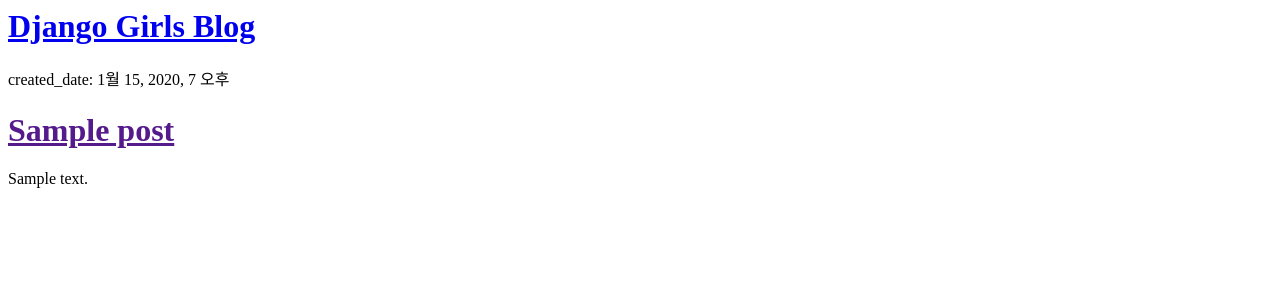
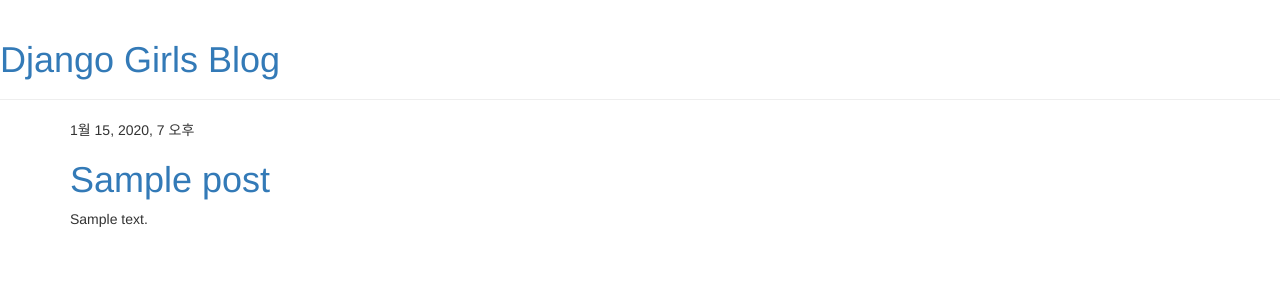
Before and after one commit to 102092/DjangoTutorial, a Django app: page / in a window 1280 px wide. Shown: the top 300 px of the page. Run offline with Django 3.2, Linux system fonts and the light colour scheme; tables that the repository leaves empty hold one stand-in row (values such as "Sample post"); some libraries are stand-ins or nearby versions.

Commit message:
19.07.27
django template

```diff
--- /dev/null
+++ b/blog/templates/blog/base.html
@@ -0,0 +1,27 @@
+{% load static %}
+<html>
+
+<head>
+    <title>Django Girls blog</title>
+    <link rel="stylesheet" href="//maxcdn.bootstrapcdn.com/bootstrap/3.2.0/css/bootstrap.min.css">
+    <link rel="stylesheet" href="//maxcdn.bootstrapcdn.com/bootstrap/3.2.0/css/bootstrap-theme.min.css">
+    <link href='//fonts.googleapis.com/css?family=Lobster&subset=latin,latin-ext' rel='stylesheet' type='text/css'>
+    <link rel="stylesheet" href="{% static 'css/blog.css' %}">
+</head>
+
+<body>
+<body>
+    <div class="page-header">
+        <h1><a href="/">Django Girls Blog</a></h1>
+    </div>
+    <div class="content container">
+        <div class="row">
+            <div class="col-md-8">
+                {% block content %}
+                {% endblock %}
+            </div>
+        </div>
+    </div>
+</body></body>
+
+</html>
--- a/blog/templates/blog/post_list.html
+++ b/blog/templates/blog/post_list.html
@@ -1,11 +1,13 @@
-<div>
-    <h1><a href="/">Django Girls Blog</a></h1>
-</div>
+{% extends 'blog/base.html' %}
 
+{% block content %}
 {% for post in posts %}
-<div>
-    <p>created_date: {{ post.created_date }}</p>
+<div class="post">
+    <div class="date">
+        {{ post.published_date }}
+    </div>
     <h1><a href="">{{ post.title }}</a></h1>
     <p>{{ post.text|linebreaksbr }}</p>
 </div>
 {% endfor %}
+{% endblock %}
```
